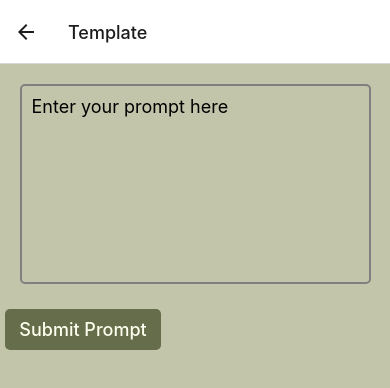
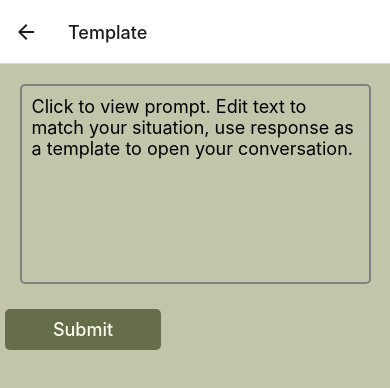
Before and after one commit to UWSocialComputing/NetWorked, a React Native app in the folder frontend/NetWorked/: screen /Template in a window 390 px wide. Shown: the top 388 px of the page. Built offline with nearby package versions, Linux system fonts and the light colour scheme.

Commit message:
My last pull broke the functionality, but I fixed the issue and changed the style to reflect our app's aesthetic. Gonna need to do something about these ugly line breaks in the next commit.

```diff
--- a/frontend/NetWorked/src/components/chatInterface.tsx
+++ b/frontend/NetWorked/src/components/chatInterface.tsx
@@ -1,9 +1,26 @@
 import React, {useState} from 'react';
-import {View, TextInput, Button, Text} from 'react-native';
+import {View, TextInput, Button, Text, TouchableOpacity} from 'react-native';
+import styles from '../config/styles'; // Adjust the import path according to your project structure
+
 
 const ChatInterface = () => {
+
+    const initialMessage = "I am [contact method: calling, sending an email, having a meeting, sending a message] " +
+        "to my [relationship: colleague, supervisor, mentor]. We typically communicate on a " +
+        "[frequency: daily, weekly, monthly] basis. The purpose of this contact is to discuss " +
+        "[topic: specify the topic, possibly referencing the last discussed topic from your notes]. " +
+        "Based on the medium of contact and the context of the topic, please provide a conversation starter template.";
+
     const [prompt, setPrompt] = useState('');
     const [response, setResponse] = useState('');
+    const[isFocused, setIsFocused] = useState(false);
+
+    const handleFocus = () => {
+        setIsFocused(true);
+        if (!prompt) {
+            setPrompt(initialMessage);
+        }
+    }
 
     const handleSubmit = async () => {
         try {
@@ -23,7 +40,9 @@ const ChatInterface = () => {
             }
 
             const data = await chatResponse.json();
-            setResponse(data.reply);
+            // Replace literal "\n\n" with actual new line characters
+            const formattedResponse = data.reply.replace(/\\n\\n/g, '\n\n');
+            setResponse(formattedResponse);
         } catch (error) {
             // @ts-ignore
             console.error("Fetch error:", error.message);
@@ -34,14 +53,20 @@ const ChatInterface = () => {
 
 
     return (
-        <View>
+        <View style = {styles.mainBackground}>
             <TextInput
+                style={styles.largeTextInput}
                 value={prompt}
                 onChangeText={setPrompt}
-                placeholder="Enter your prompt"
+                placeholder="Click to view prompt. Edit text to match your situation, use response as a template to open your conversation."
+                multiline={true}
+                numberOfLines={10}
+                onFocus={handleFocus}
             />
-            <Button title="Submit" onPress={handleSubmit} />
-            {response && <Text>Response: {JSON.stringify(response)}</Text>}
+            <TouchableOpacity style={styles.button} onPress={handleSubmit}>
+                <Text style={styles.buttonText}>Submit</Text>
+            </TouchableOpacity>
+            {response && <Text>{JSON.stringify(response)}</Text>}
         </View>
     );
 };
--- a/frontend/NetWorked/src/screens/TemplateScreen.tsx
+++ b/frontend/NetWorked/src/screens/TemplateScreen.tsx
@@ -1,7 +1,6 @@
 import React, { useState } from 'react';
 import { View, TextInput, TouchableOpacity, Text } from 'react-native';
-import styles from '../config/styles'; // Adjust the import path according to your project structure
-// import ChatInterface from '../components/chatInterface.tsx'; // Adjust the import path
+import ChatInterface from '../components/chatInterface.tsx'; // Adjust the import path
 
 const ChatScreen = () => {
     const [prompt, setPrompt] = useState(''); // State to hold the prompt text
@@ -12,19 +11,22 @@ const ChatScreen = () => {
     };
 
     return (
-        <View style={styles.mainBackground}>
-            <TextInput
-                style={styles.largeTextInput}
-                value={prompt}
-                onChangeText={setPrompt}
-                placeholder="Enter your prompt here"
-                multiline={true} // Allows for multiple lines
-                numberOfLines={4} // Adjust the number of lines accordingly
-            />
-            <TouchableOpacity style={styles.button} onPress={handleSubmit}>
-                <Text style={styles.buttonText}>Submit Prompt</Text>
-            </TouchableOpacity>
+
+        <View style={{flex: 1}}>
+            <ChatInterface />
         </View>
+        //     <TextInput
+        //         style={styles.largeTextInput}
+        //         value={prompt}
+        //         onChangeText={setPrompt}
+        //         placeholder="Enter your prompt here"
+        //         multiline={true} // Allows for multiple lines
+        //         numberOfLines={4} // Adjust the number of lines accordingly
+        //     />
+        //     <TouchableOpacity style={styles.button} onPress={handleSubmit}>
+        //         <Text style={styles.buttonText}>Submit Prompt</Text>
+        //     </TouchableOpacity>
+        // </View>
     );
 };
 
```
